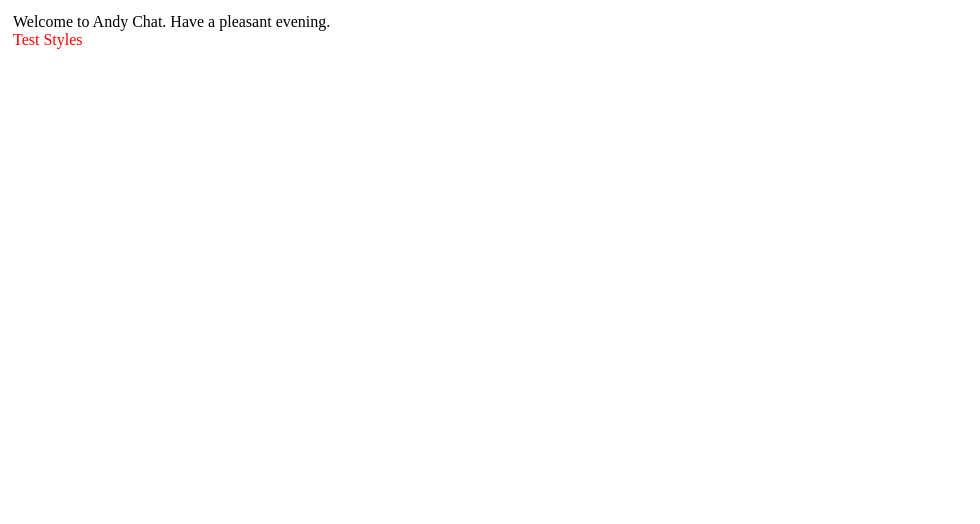
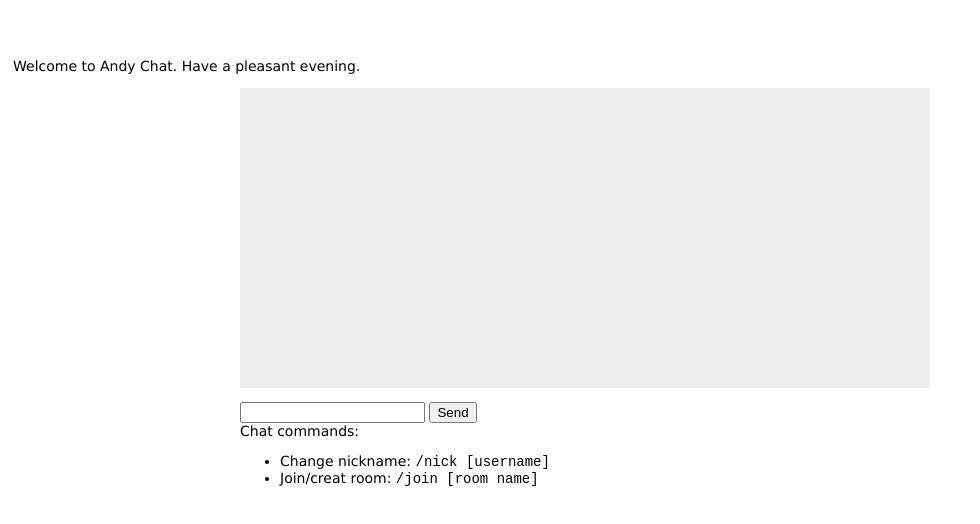
Before and after one commit to wingedearth/andychat, a website: page client/index.html in a window 1280 px wide. Shown: the whole page, without its empty margins (0-980 px from the left). Drawn offline with nearby package versions, Linux system fonts and the light colour scheme.

Commit message:
add basic Content and style

```diff
--- a/client/css/style.css
+++ b/client/css/style.css
@@ -1,5 +1,30 @@
 body {
-  padding: 5px 5px 5px 5px;
+  padding: 50px 5px 5px 5px;
+  font: 14px "Lucida Grande", Helvetica, Arial, sans-serif;
+}
+
+a {
+	color: #00B7FF;
+}
+
+#content {
+	width: 800px;
+	margin-left: auto;
+	margin-right: auto;
+}
+
+#room {
+	background-color: #ddd;
+	margin-bottom: 1em;
+}
+
+#messages {
+	width: 690px;
+	height: 300px;
+	overflow: auto;
+	background-color: #eee;
+	margin-bottom: 1em;
+	margin-right: 10px;
 }
 
 #test {
--- a/client/index.html
+++ b/client/index.html
@@ -7,10 +7,29 @@
 </head>
 <body>
   Welcome to Andy Chat. Have a pleasant evening.
-  <div id=test>Test Styles</div>
 
   <div id='content'>
     <div id='room'></div>
+    <div id='roomlist'></div>
+    <div id='messages'></div>
+
+    <form id='send-form'>
+      <input id='send message' />
+      <input id='send button' type='submit' value='Send' />
+
+      <div id='help'>
+        Chat commands:
+        <ul>
+          <li>Change nickname: <code>/nick [username]</code></li>
+          <li>Join/creat room: <code>/join [room name]</code></li>
+        </ul>
+      </div>
+    </form>
   </div>
+
+  <script src='/socket.io/socket.io.js' type='text/javascript'></script>
+  <script src='http://code.jquery.com/jquery-1.8.0.min.js' type='text/javascript'></script>
+  <script src='/js/chat.js' type='text/javascript'></script>
+  <script src="/js/chat_ui.js" type='text/javascript'></script>
 </body>
 </html>
```
